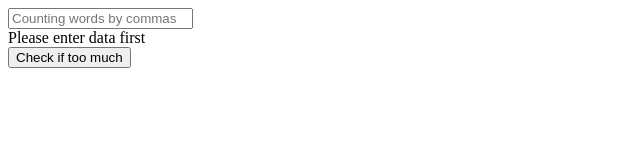
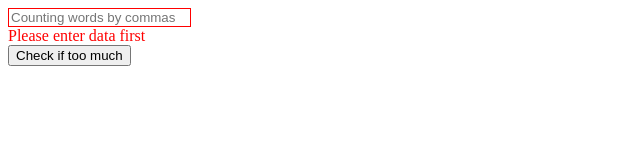
Before and after one commit to vtdeleond/codemera, a plain HTML site: page Assignment/001/index.html in a window 1280 px wide. Both pictures are taken after a click on the button "Check if too much". Shown: the whole page, without its empty margins (0-640 px from the left). Drawn offline with Linux system fonts and the light colour scheme.

Commit message:
Bonus changes

```diff
--- a/Assignment/001/app.js
+++ b/Assignment/001/app.js
@@ -8,14 +8,17 @@
 
   function MyController($scope) {
     // $scope.items = "";
+    $scope.valid = null;
     $scope.check = function() {
       var msg = $scope.items || "";
-      if ( msg.length == 0) {
+      var count = msg.split(',').filter( a => a.trim()).length;
+      if ( count == 0) {
         $scope.msg = "Please enter data first";
+        $scope.valid = false;
         return;
       }
       // var count = msg.split(',').filter(Boolean).length;
-      var count = msg.split(',').filter( a => a.trim()).length;
+      $scope.valid = true;
       $scope.msg = (count > 3) ? "Too much!" : "Enjoy!" ;
     };
   }
--- a/Assignment/001/index.html
+++ b/Assignment/001/index.html
@@ -3,12 +3,28 @@
   <head>
     <meta charset="utf-8">
     <title>Coursera AngularJS</title>
+    <style media="screen">
+      span.green {
+        color: green;
+      }
+      span.red {
+        color: red;
+      }
+      input.red {
+        border: 1px solid red;
+      }
+      input.green {
+        border: 1px solid green;
+      }
+
+    </style>
   </head>
   <body>
     <div ng-controller="LunchCheckController">
       <!-- empty handle -->
-      <input type="text" ng-model="items" placeholder="Counting words by commas"/>
-      <br/><span>{{msg}}</span>
+      <input type="text" ng-model="items" placeholder="Counting words by commas"
+        ng-class="(valid == null) ? '' : ((valid) ? 'green' : 'red')"/>
+      <br/><span ng-class="(valid == null) ? '' : ((valid) ? 'green' : 'red')">{{msg}}</span>
       <br/><button ng-click="check();"> Check if too much </button>
     </div>
 
```
